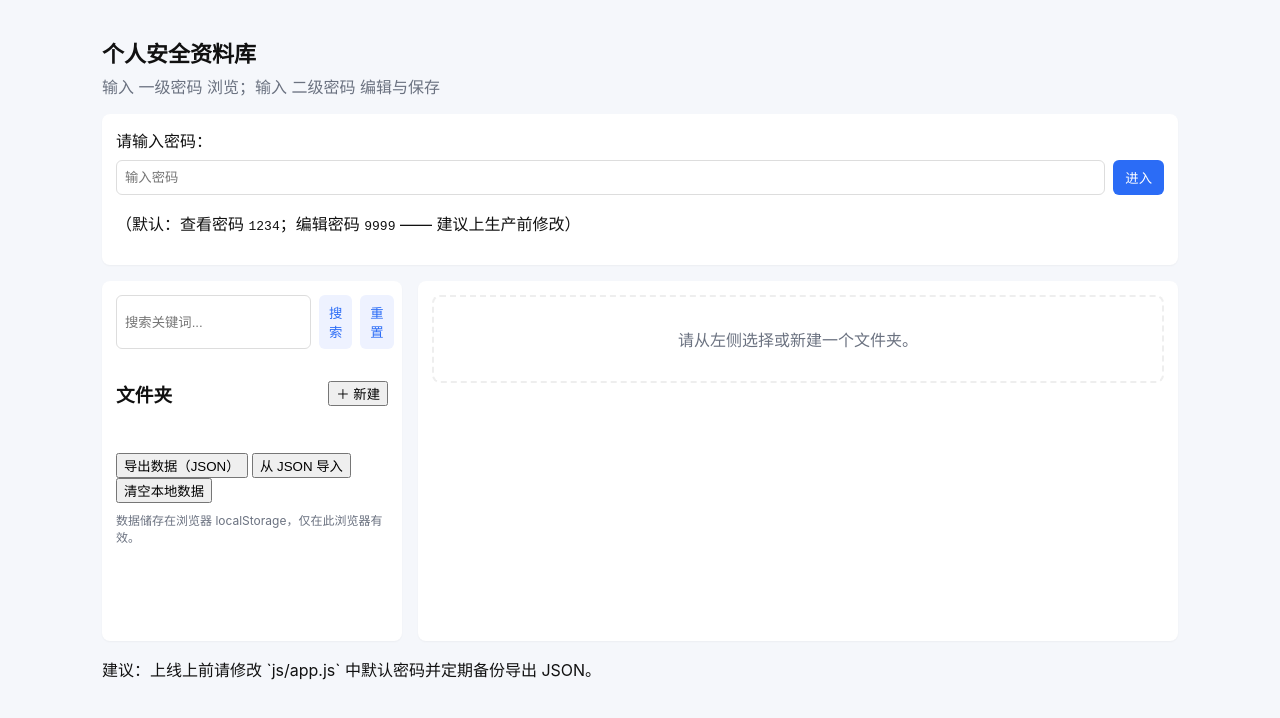
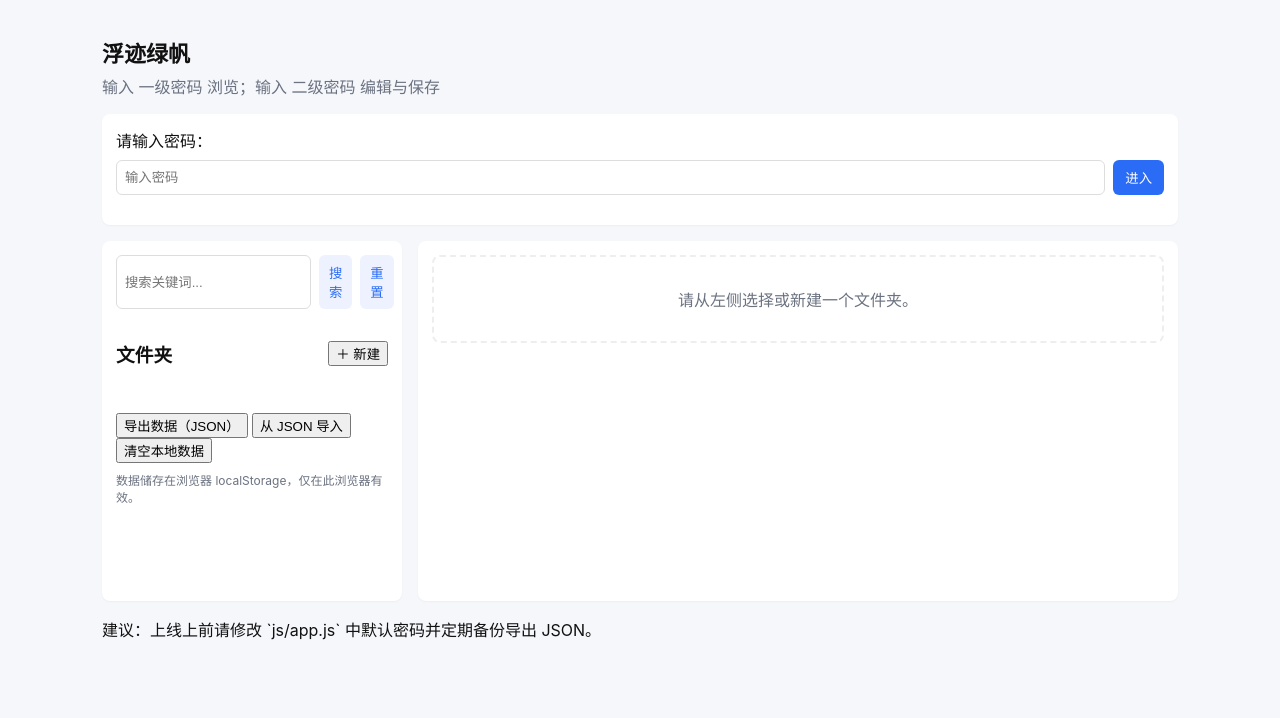
Before and after one commit to sqyy-fjlfcc/sqyy-filfcc.github.io, a plain HTML site: page index.html in a window 1280 px wide. Drawn offline with Linux system fonts and the light colour scheme.

Commit message:
Change title and header text to '浮迹绿帆'

```diff
--- a/index.html
+++ b/index.html
@@ -3,14 +3,14 @@
 <head>
   <meta charset="utf-8" />
   <meta name="viewport" content="width=device-width,initial-scale=1" />
-  <title>个人安全资料库</title>
+  <title>浮迹绿帆</title>
   <link rel="stylesheet" href="css/style.css">
 </head>
 <body>
   <div class="container">
 
     <header>
-      <h1>个人安全资料库</h1>
+      <h1>浮迹绿帆</h1>
       <p class="subtitle">输入 一级密码 浏览；输入 二级密码 编辑与保存</p>
     </header>
 
@@ -22,7 +22,7 @@
         <button id="pw-btn">进入</button>
       </div>
       <p id="pw-msg" class="error"></p>
-      <p class="hint">（默认：查看密码 <code>1234</code>；编辑密码 <code>9999</code> —— 建议上生产前修改）</p>
+      <p class="hint"></p>
     </div>
 
     <!-- Main layout (hidden before login) -->
```
